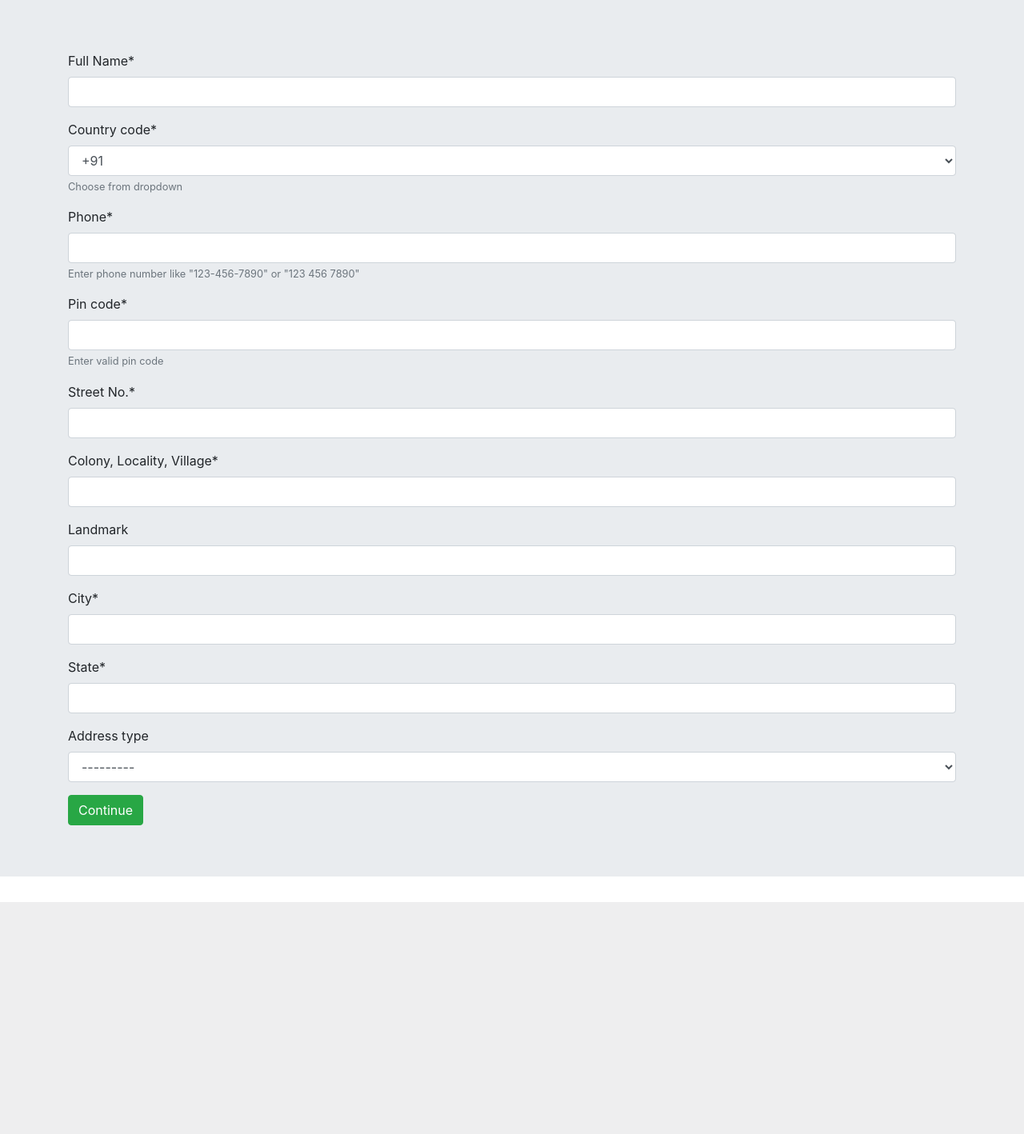
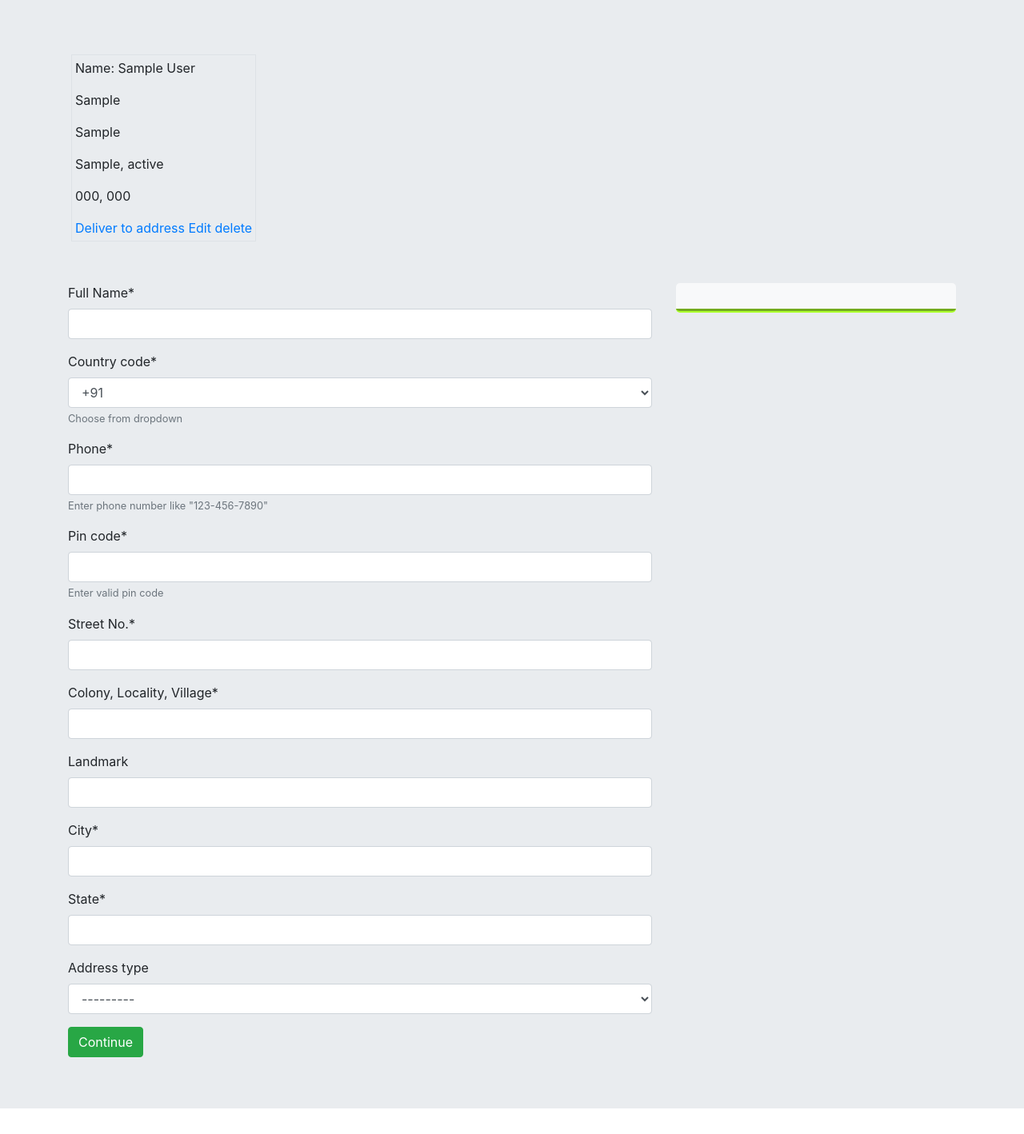
Before and after one commit to sadakchap/complete-demo-ecommerce, a Django app: page /orders/create/ in a window 1280 px wide. Shown: the part 56-1474 px from the top of the page at 80% size. Before the commit the page ends 1184 px from the top, so only its background shows below. Run offline with Django 3.2, Linux system fonts and the light colour scheme; a user stored in the database is signed in; tables that the repository leaves empty hold one stand-in row (values such as "Sample post"); some libraries are stand-ins or nearby versions.

Commit message:
order create form

```diff
--- a/accounts/forms.py
+++ b/accounts/forms.py
@@ -108,7 +108,7 @@ class UserAddressForm(forms.ModelForm):
     full_name   = forms.CharField(label="Full Name", error_messages={'required': 'Enter your Full Name.'})
     country_code = forms.CharField(max_length=4, widget=forms.Select(
         choices=COUNTRY_CODES), help_text='Choose from dropdown')
-    phone       = forms.CharField(max_length=13, help_text='Enter phone number like "123-456-7890" or "123 456 7890"')
+    phone       = forms.CharField(max_length=13, help_text='Enter phone number like "123-456-7890" ')
     pin_code    = forms.CharField(max_length=6, help_text='Enter valid pin code')
     line_1      = forms.CharField(label="Street No.", max_length=255)
     line_2      = forms.CharField(label="Colony, Locality, Village", max_length=255)
@@ -133,7 +133,7 @@ class UserAddressForm(forms.ModelForm):
         else:
             # Indian Pin code has 6 digits only, first number be 0
             raw_string = r'[1-9][0-9]{5}$'
-            message = 'Enter a valid pin code of 6 digits only!'
+            message = 'Enter a valid, not starting from 0, pin code of 6 digits only!'
         if (re.match(raw_string, value)):
             return value
         else:
--- a/orders/admin.py
+++ b/orders/admin.py
@@ -9,6 +9,6 @@ class OrderItemInline(admin.TabularInline):
 
 @admin.register(Order)
 class OrderAdmin(admin.ModelAdmin):
-    list_display = ['address', 'created', 'updated', 'paid']
+    list_display = ['id','user', 'created', 'updated', 'paid']
     list_filter = ['paid', 'created', 'updated']
     inlines = [OrderItemInline]
--- a/orders/models.py
+++ b/orders/models.py
@@ -1,9 +1,14 @@
 from django.db import models
 from products.models import Product
 from accounts.models import UserAddress
+from django.contrib.auth import get_user_model
+
 # Create your models here.
 
+User = get_user_model()
+
 class Order(models.Model):
+    user        = models.ForeignKey(User, related_name='orders', on_delete=models.CASCADE, null=True)
     address     = models.ForeignKey(UserAddress, related_name="orders", on_delete=models.CASCADE)
     created     = models.DateTimeField(auto_now_add=True)
     updated     = models.DateTimeField(auto_now=True)
--- a/orders/templates/orders/order_form.html
+++ b/orders/templates/orders/order_form.html
@@ -7,12 +7,55 @@
 {% block content %}
 <div class="jumbotron jumbotron-fluid">
     <div class="container">
-        <form method="post">
-            {% csrf_token %}
-            {{ address_form|crispy }}
-            <button type="submit" class="btn btn-success">Continue</button>
-        </form>
+        <div class="address d-flex">
+            {% if addresses %}
+                {% for adr in addresses %}
+                    <div class="address-card m-1 p-1 border">
+                        <p>Name: {{ adr.full_name }}</p>
+                        <p>{{ adr.line_1 }}</p>
+                        <p>{{ adr.line_2 }}</p>
+                        <p>{{ adr.city }}, {{ adr.state }}</p>
+                        <p>{{ adr.pin_code }}, {{ adr.phone }}</p>
+                        <a href="{% url 'orders:order_create' adr.id %}">Deliver to address</a>
+                        <a href="">Edit</a>
+                        <a href="">delete</a>
+                    </div>
+                {% endfor %}
+            {% endif %}
+        </div>
+        <div class="row mt-5">
+            <div class="col-md-8">
+                <form method="post">
+                    {% csrf_token %}
+                    {{ address_form|crispy }}
+                    <button type="submit" class="btn btn-success">Continue</button>
+                </form>
+            </div>
+            <div class="col-md-4">
+                <ul class="bg-light p-3" style="border-bottom: 5px groove greenyellow; border-radius: 5px;">
+                    {% for item in cart %}
+                        {% with product=item.product %}
+                        <li class="d-flex justify-content-between mb-3">
+                            <span>{{ item.quantity}}x
+                            <a href="{% url 'products:product_detail' product.id product.slug  %}">
+                                {{ product.name|truncatewords:7 }}
+                            </a></span>
+                            <span>${{ item.total_price }}</span>
+                        </li>
+                        {% endwith %}
+                    {% endfor %}
+                </ul>
+            </div>
+        </div>
     </div>
 
 </div>
 {% endblock %}
+
+{% block extra_scripts %}
+    <script>
+        // add onchange validation for fields
+        // id_phone
+        // id_pin_code
+    </script>
+{% endblock %}
--- a/orders/urls.py
+++ b/orders/urls.py
@@ -5,4 +5,6 @@ app_name = 'orders'
 
 urlpatterns = [
     path('create/', views.order_create, name='order_create'),
+    path('create/<int:adr_id>', views.order_create, name='order_create'),
+    # path('created/', views.order_created, name='order_created'),
 ]
--- a/orders/views.py
+++ b/orders/views.py
@@ -1,23 +1,45 @@
-from django.shortcuts import render, redirect
+from django.shortcuts import render, redirect, get_object_or_404
+from django.contrib.auth.decorators import login_required
+from django.contrib.auth import get_user_model
 from accounts.forms import UserAddressForm
+from accounts.models import UserAddress
 from .models import OrderItem, Order
 from cart.cart import Cart
 
 # Create your views here.
 
-def order_create(request):
+User = get_user_model()
+
+@login_required
+def order_create(request, adr_id=None):
     cart = Cart(request)
-    if request.method == 'POST':
+    user = request.user
+    addresses = user.addresses.all()
+    address = None
+    address_form = UserAddressForm()
+
+    if adr_id:
+        address = get_object_or_404(UserAddress, id=adr_id)
+    elif request.method == 'POST':
         address_form = UserAddressForm(request.POST)
         if address_form.is_valid():
-            address = address_form.save()
-            order = Order.objects.create(address=address)
-            for item in cart:
-                OrderItem.objects.create(order=order,product=item['product'], price=item['price'],
-                                        quantity=item['quantity'])
-            cart.clear()
-            return render(request, "orders/order_created.html", {'order': order})
-    else:
-        address_form = UserAddressForm()
+            address = address_form.save(commit=False)
+            address.user = request.user
+            address.save()
+    # create order when we got address else user might have entered wrong info
+    if address:
+        order = Order.objects.create(user=user, address=address)
+        for item in cart:
+            product = item['product']
+            quantity = item['quantity']
+            OrderItem.objects.create(order=order,product=product, price=item['price'],
+                                    quantity=quantity)
+            # update product stock quantity
+            product.stock -= quantity
+            product.save()
 
-    return render(request, "orders/order_form.html", {'address_form': address_form, 'cart': cart})
+        # clear the cart
+        cart.clear()
+        return render(request, "orders/order_created.html", {'order': order})
+
+    return render(request, "orders/order_form.html", {'address_form': address_form, 'cart': cart, 'addresses': addresses})
--- a/products/templates/products/product_detail.html
+++ b/products/templates/products/product_detail.html
@@ -52,6 +52,12 @@
                 <div class="col-lg-6">
                     <h4 class="product-name">{{ product.name }}</h4>
                     <p><a href="{{ product.category.get_absolute_url }}">{{ product.category }}</a></p>
+                    <p>{% if product.is_available %}
+                        <span class="text-success">In Stock {{ product.stock }}</span>
+                        {% else %}
+                            <span class="text-danger">Out Of Stock!</span>
+                        {% endif %}
+                    </p>
                     <p>${{ product.price }}</p>
                     <div class="product-desc-box">
                         {{ product.desc|safe }}
--- a/todo.txt
+++ b/todo.txt
@@ -1,3 +1,5 @@
-1. create Address model for Users
+DONE ---- 1. create Address model for Users
 2. add Brand field in products model(if needed)
 3. design home page...
+4. check product stock before addding to stock and while creating order also.
+4. option to go to cart at navbar
```
Also changed, not shown: orders/templates/orders/order_created.html (added, +17 -0 lines), orders/migrations/0004_order_user.py (added).
